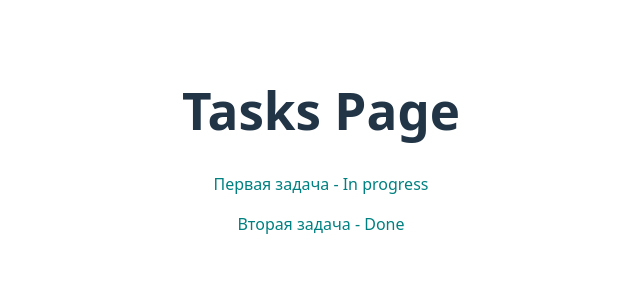
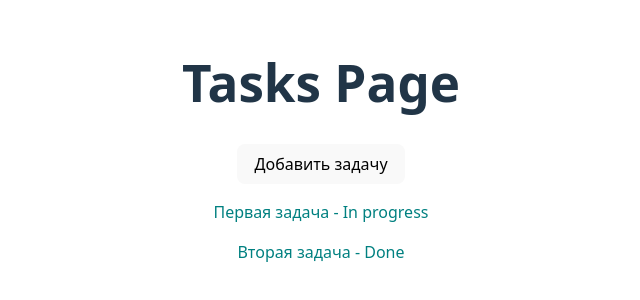
Before and after one commit to estakheeva/task-manager, a Vue app: page /tasks in a window 1280 px wide. Shown: the part 258-558 px from the top of the page, without its empty margins (319-959 px from the left). Built offline with nearby package versions, Linux system fonts and the light colour scheme.

Commit message:
Add 'Add Task' button and implement addTask logic using Pinia

```diff
--- a/src/components/TaskList.vue
+++ b/src/components/TaskList.vue
@@ -1,5 +1,6 @@
 <template>
   <div>
+    <button @click="addTask">Добавить задачу</button>
     <p v-for="task in tasks" :key="task.id">
       {{ task.title }} - {{ task.done ? 'Done' : 'In progress' }}
     </p>
@@ -11,6 +12,12 @@
 
   const tasksStore = useTasksStore()
   const tasks = tasksStore.tasks
+
+  // Add new task function
+function addTask() {
+  const newId = tasksStore.tasks.length + 1
+  tasksStore.addTask({ id: newId, title: `Новая задача ${newId}`, done: false })
+}
 </script>
 
 <style scoped>
@@ -18,4 +25,10 @@ p {
   text-align: center;
   color: teal;
 }
+button {
+  display: block;
+  margin: 0 auto 1em;
+  padding: 0.5em 1em;
+  cursor: pointer;
+}
 </style>
```
